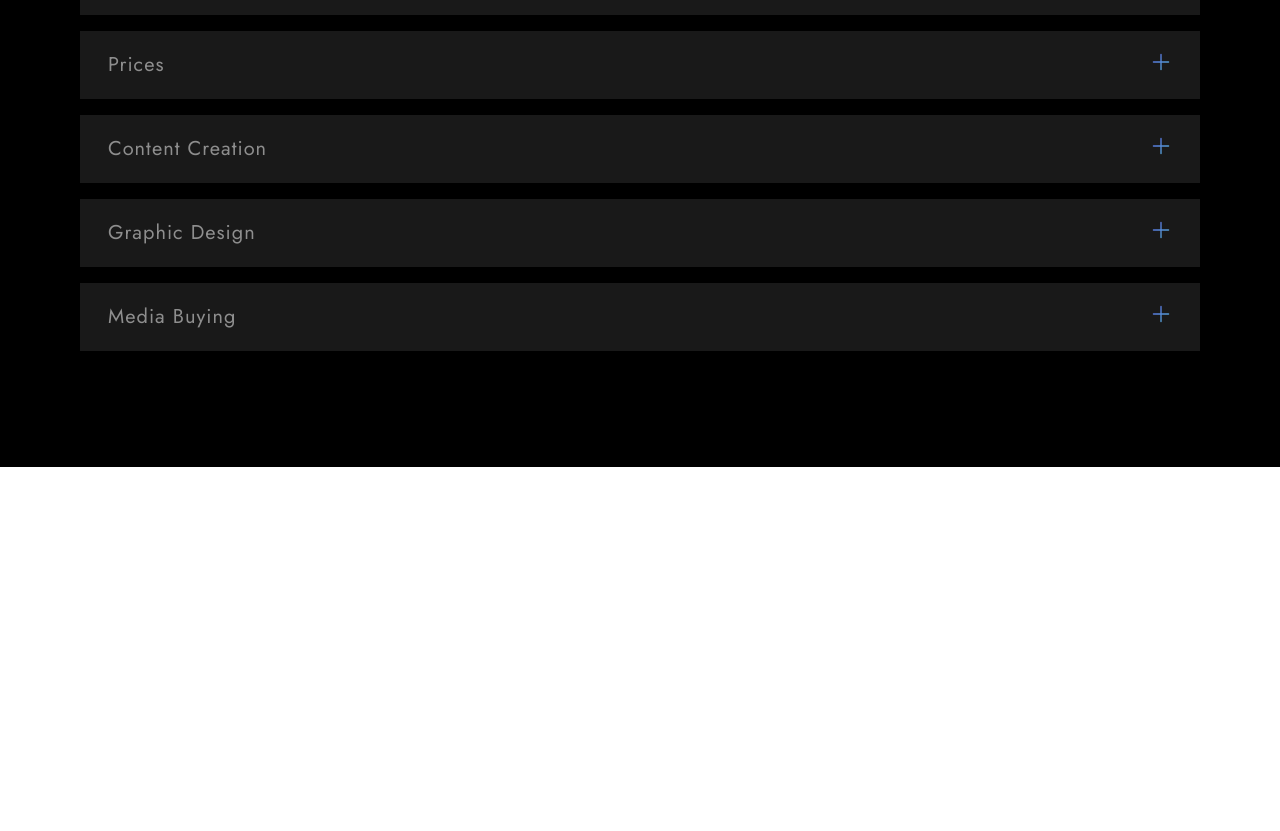
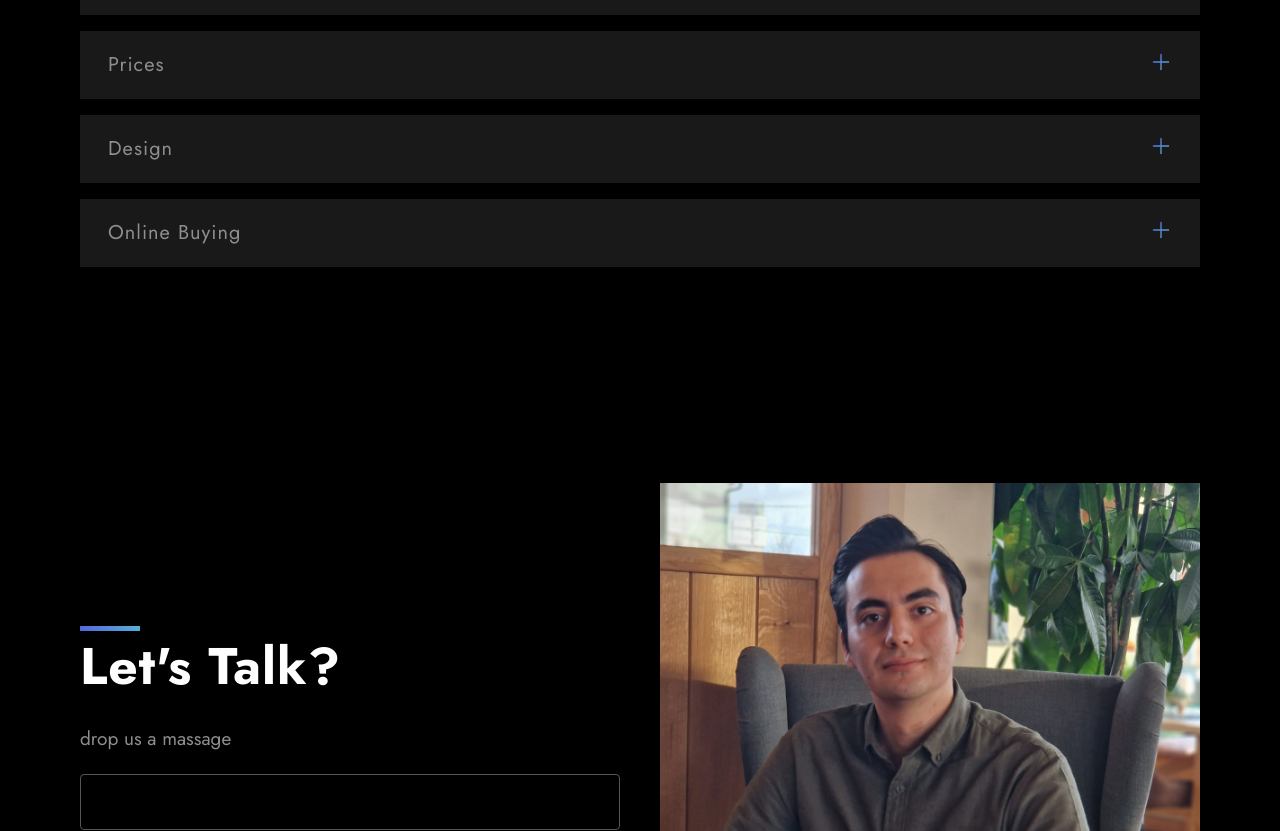
Before and after one commit to Amin979/dahham, a React (Create React App) app: page / in a window 1280 px wide. Shown: the part 3360-4191 px from the top of the page. Before the commit the page ends 3827 px from the top, so only its background shows below. Built offline with nearby package versions, Linux system fonts and the light colour scheme.

Commit message:
added Contact Page

```diff
--- a/package.json
+++ b/package.json
@@ -6,6 +6,7 @@
     "@testing-library/jest-dom": "^5.16.5",
     "@testing-library/react": "^13.4.0",
     "@testing-library/user-event": "^13.5.0",
+    "formik": "^2.4.5",
     "react": "^18.2.0",
     "react-dom": "^18.2.0",
     "react-icons": "^4.10.1",
--- a/src/App.js
+++ b/src/App.js
@@ -5,6 +5,7 @@ import Services from "./components/Services/Services";
 import About from "./components/About/About";
 import Qualities from "./components/Qualities/Qualities";
 import Features from "./components/Features/Features";
+import Contact from "./components/Contact/Contact";
 
 function App() {
     return (
@@ -14,6 +15,7 @@ function App() {
             <About/>
             <Qualities/>
             <Features/>
+            <Contact/>
         </div>
     );
 }
--- /dev/null
+++ b/src/components/Contact/Contact.css
@@ -0,0 +1,106 @@
+.contact .contact-content{
+    row-gap: 60px;
+}
+.contact .form-control{
+    height: 56px;
+    border: 1px solid #555;
+    border-radius: 4px;
+    background-color: var(--clr-black);
+    width: 100%;
+    margin-bottom: 0;
+    color: var(--clr-white);
+    font-family: inherit;
+    font-size: 18px;
+    padding-left: 20px;
+    padding-right: 20px;
+}
+.contact .form-control-text{
+    display: block;
+    font-size: 16px;
+    color: var(--clr-white);
+    text-align: left;
+    margin-bottom: 20px;
+    margin-top: 6px;
+}
+.contact .submit-btn{
+    background-color: var(--clr-robin-blue);
+    color: var(--clr-white);
+    text-transform: uppercase;
+    padding: 16px 32px;
+    letter-spacing: 1px;
+    border-radius: 3px;
+    margin-top: 10px;
+}
+.contact .submit-btn:hover{
+    background: rgb(87, 100, 222);
+    background: linear-gradient(45deg, rgba(87, 100, 222, 1) 0%, rgba(85, 179, 213, 1) 100%);
+}
+.contact .map-content{
+    margin-top: 80px;
+}
+
+.info{
+    margin-top: -10px;
+}
+.info .item{
+    padding: 40px;
+    cursor: pointer;
+    transition: var(--transition);
+    position: relative;
+}
+.info .item::after{
+    position: absolute;
+    content: "";
+    bottom: 0;
+    left: 50%;
+    transform: translateX(-50%);
+    width: 0%;
+    height: 5px;
+    background: rgb(87, 100, 222);
+    background: linear-gradient(45deg, rgba(87, 100, 222, 1) 0%, rgba(85, 179, 213, 1) 100%);
+    transition: var(--transition);
+}
+.info .item:hover::after{
+    width: 100%;
+}
+.info .item-info-text{
+    font-size: 25px;
+    margin-bottom: 10px;
+}
+.info .item-icon{
+    font-size: 45px;
+}
+.info .item-list{
+    row-gap: 30px;
+}
+.info .item-link{
+    margin-top: 18px;
+    display: inline-block;
+    transition: var(--transition);
+}
+.info .item:hover .item-link{
+    color: var(--clr-white);
+}
+
+@media screen and (min-width: 768px){
+    .info .item-list{
+        grid-template-columns: repeat(2, 1fr);
+        column-gap: 30px;
+    }
+}
+
+@media screen and (min-width: 1200px){
+    .info .item-list{
+        grid-template-columns: repeat(3, 1fr);
+        column-gap: 30px;
+    }
+}
+
+@media screen and (min-width: 992px){
+    .contact .contact-content{
+        grid-template-columns: repeat(2, 1fr);
+        column-gap: 40px;
+        row-gap: 0;
+        align-items: center;
+    }
+}
--- /dev/null
+++ b/src/components/Contact/Contact.jsx
@@ -0,0 +1,96 @@
+import React from 'react';
+import "./Contact.css";
+import images from '../../constants/images';
+import { Formik } from 'formik';
+import Info from './Info';
+import Map from './Map';
+
+const Contact = () => {
+    return (
+        <section className='contact section-p-top bg-black' id = "contact">
+            <div className='container'>
+                <div className='contact-content grid text-center'>
+                    <div className='contact-left'>
+                        <div className='section-t'>
+                            <h3>Let's Talk?</h3>
+                            <p className='text'> drop us a massage</p>
+                        </div>
+
+                        <Formik
+                            initialValues={{ name: "", email: '', address: '' }}
+                            validate={values => {
+                                const errors = {};
+
+                                if(!values.name){
+                                    errors.name = "Name is required";
+                                } else if(!/^[A-Za-z\s]*$/.test(values.name)){
+                                    errors.name = "Invalid name format";
+                                }
+
+                                if (!values.email) {
+                                    errors.email = 'Email is required';
+                                } else if (
+                                    !/^[A-Z0-9._%+-]+@[A-Z0-9.-]+\.[A-Z]{2,}$/i.test(values.email)
+                                ) {
+                                    errors.email = 'Invalid email address';
+                                }
+
+                                if(!values.address){
+                                    errors.address = "Address is required";
+                                }
+                                return errors;
+                            }}
+                            onSubmit={(values, { setSubmitting }) => {
+                                setTimeout(() => {
+                                    alert(JSON.stringify(values, null, 2));
+                                    setSubmitting(false);
+                                }, 400);
+                            }}
+                        >
+                            {({
+                                  values,
+                                  errors,
+                                  touched,
+                                  handleChange,
+                                  handleBlur,
+                                  handleSubmit,
+                                  isSubmitting,
+                                  /* and other goodies */
+                              }) => (
+                                <form onSubmit={handleSubmit}>
+                                    <div className='form-elem'>
+                                        <input type = "text" name = "name" onChange = {handleChange} onBlur = {handleBlur} value = {values.name} className = "form-control" />
+                                        <span className='form-control-text'>{errors.name && touched.name && errors.name}</span>
+                                    </div>
+
+                                    <div className='form-elem'>
+                                        <input type = "email" name = "email" onChange = {handleChange} onBlur = {handleBlur} value = {values.email} className = "form-control" />
+                                        <span className='form-control-text'>{errors.email && touched.email && errors.email}</span>
+                                    </div>
+
+                                    <div className='form-elem'>
+                                        <input type = "text" name = "address" onChange = {handleChange} onBlur = {handleBlur} value = {values.address} className = "form-control" />
+                                        <span className='form-control-text'>{errors.address && touched.address && errors.address}</span>
+                                    </div>
+
+                                    <div className='flex flex-start'>
+                                        <button type = "submit" disabled = {isSubmitting} className = "submit-btn">contact us</button>
+                                    </div>
+                                </form>
+                            )}
+                        </Formik>
+                    </div>
+
+                    <div className='contact-right'>
+                        <img src = {images.form_main_img} alt = "" />
+                    </div>
+                </div>
+            </div>
+
+            <Map />
+            <Info />
+        </section>
+    )
+}
+
+export default Contact
--- /dev/null
+++ b/src/components/Contact/Info.jsx
@@ -0,0 +1,33 @@
+import React from 'react';
+import "./Contact.css";
+import { BsArrowRightCircle } from 'react-icons/bs';
+import sections from '../../constants/data';
+
+const Info = () => {
+    return (
+        <div className='info bg-md-black section-p'>
+            <div className='container'>
+                <div className='info-content'>
+                    <div className='item-list grid text-center'>
+                        {
+                            sections.contact.map(contact => {
+                                return (
+                                    <div className='item bg-dark translate-effect' key = {contact.id}>
+                                        <span className='item-icon'>{contact.icon}</span>
+                                        <div className='item-info-text fw-5 text-white'>{contact.info}</div>
+                                        <p className='text'>{contact.text}</p>
+                                        <a href = "/" className='item-link text-grey'>
+                                            <BsArrowRightCircle size = {30} />
+                                        </a>
+                                    </div>
+                                )
+                            })
+                        }
+                    </div>
+                </div>
+            </div>
+        </div>
+    )
+}
+
+export default Info
--- /dev/null
+++ b/src/components/Contact/Map.jsx
@@ -0,0 +1,20 @@
+import React from 'react';
+import "./Contact.css";
+
+const Map = () => {
+    return (
+        <div className='map-content'>
+            {/* eslint-disable-next-line */}
+            <iframe src="https://www.google.com/maps/embed?pb=!1m18!1m12!1m3!1d670.3405605243572!2d37.13653423777765!3d36.20203961770576!2m3!1f0!2f0!3f0!3m2!1i1024!2i768!4f13.1!3m3!1m2!1s0x152ff9001d4f1437%3A0x5fc04fe405e02c44!2z2LTZiNmK2K3Zhtip!5e0!3m2!1sde!2sde!4v1707826880038!5m2!1sde!2sde" width="100%" height="450" style={{border:0}}></iframe>
+        </div>
+    )
+}
+
+export default Map
+
+//   <div className='map-content'>
+//             {/* eslint-disable-next-line */}
+//             <iframe src="2%204QA%2C%20UK!5e0!3m2!1sen!2snp!4v1660992980861!5m2!1sen!2snp" width="100%" height="450" style={{border:0}}></iframe>
+//         </div>
+
+//<iframe src="https://www.google.com/maps/embed?pb=!1m18!1m12!1m3!1d670.3405605243572!2d37.13653423777765!3d36.20203961770576!2m3!1f0!2f0!3f0!3m2!1i1024!2i768!4f13.1!3m3!1m2!1s0x152ff9001d4f1437%3A0x5fc04fe405e02c44!2z2LTZiNmK2K3Zhtip!5e0!3m2!1sde!2sde!4v1707826880038!5m2!1sde!2sde" width="600" height="450" style="border:0;" allowfullscreen="" loading="lazy" referrerpolicy="no-referrer-when-downgrade"></iframe>
--- a/src/constants/data.js
+++ b/src/constants/data.js
@@ -71,7 +71,7 @@ const features = [
     {
         id: 10,
         title: "contact us",
-        text: "For inquiries, our main location is in Aleppo, Al Malab Al Baldi, Dahham. Feel free to reach us via email at: [Insert Email Address]."
+        text: "For inquiries, our main location is in Aleppo, Al Malab Al Baldi, Dahham. Feel free to reach us via email at: dahhamcomp@gmail.com."
     },
     {
         id: 11,
@@ -82,22 +82,23 @@ const features = [
         id: 12,
         title: "Branding",
         text: "Lorem ipsum dolor sit amet, consectetur adipiscing elit. Mauris et elit vitae lectus convallis scelerisque. Cras vestibulum blandit lorem, at fringilla nisl sollicitudin ac. Nunc venenatis nec neque sed semper. Mauris viverra, sapien sed fringilla egestas, sem felis condimentum augue, vitae sodales sem metus in ex. Aenean massa velit, sollicitudin quis elementum sit amet, vehicula sed nunc."
+    }
+    {
+        id: 13,
+        title: "Design",
+        text: "Lorem ipsum dolor sit amet, consectetur adipiscing elit. Mauris et elit vitae lectus convallis scelerisque. Cras vestibulum blandit lorem, at fringilla nisl sollicitudin ac. Nunc venenatis nec neque sed semper. Mauris viverra, sapien sed fringilla egestas, sem felis condimentum augue, vitae sodales sem metus in ex. Aenean massa velit, sollicitudin quis elementum sit amet, vehicula sed nunc."
     },*/
     {
-        id: 13,
-        title: "Content Creation",
-        text: "Lorem ipsum dolor sit amet, consectetur adipiscing elit. Mauris et elit vitae lectus convallis scelerisque. Cras vestibulum blandit lorem, at fringilla nisl sollicitudin ac. Nunc venenatis nec neque sed semper. Mauris viverra, sapien sed fringilla egestas, sem felis condimentum augue, vitae sodales sem metus in ex. Aenean massa velit, sollicitudin quis elementum sit amet, vehicula sed nunc."
-    },
-    {
         id: 14,
-        title: "Graphic Design",
-        text: "Lorem ipsum dolor sit amet, consectetur adipiscing elit. Mauris et elit vitae lectus convallis scelerisque. Cras vestibulum blandit lorem, at fringilla nisl sollicitudin ac. Nunc venenatis nec neque sed semper. Mauris viverra, sapien sed fringilla egestas, sem felis condimentum augue, vitae sodales sem metus in ex. Aenean massa velit, sollicitudin quis elementum sit amet, vehicula sed nunc."
+        title: "Design",
+        text: "we specialize in crafting replacement parts for washing machines and similar appliances. Furthermore, we take pride in our ability to design and manufacture custom components, tailored to the specific preferences and requirements of our valued customers.\"\n" +
+            "\n" +
+            "Feel free to adjust it according to your preferences!"
     },
     {
         id: 15,
-        title: "Media Buying",
-        text: "Lorem ipsum dolor sit amet, consectetur adipiscing elit. Mauris et elit vitae lectus convallis scelerisque. Cras vestibulum blandit lorem, at fringilla nisl sollicitudin ac. Nunc venenatis nec neque sed semper. Mauris viverra, sapien sed fringilla egestas, sem felis condimentum augue, vitae sodales sem metus in ex. Aenean massa velit, sollicitudin quis elementum sit amet, vehicula sed nunc."
-    }
+        title: "Online Buying",
+        text: "For any inquiries or requests, feel free to utilize our contact form. Whether you have questions or wish to place an order, our contact form is the convenient way to get in touch and provide the necessary information."}
 ];
 
 const portfolio = [
@@ -170,20 +171,20 @@ const contact = [
     {
         id: 25,
         icon: <FaPhoneAlt style = {{ fill: gradient }} />,
-        info: "+425 235 712",
-        text: "Lorem ipsum dolor sit mattis amet consectetur adipiscing"
+        info: "+4917621496297",
+        text: "Call us"
     },
     {
         id: 26,
         icon: <FaEnvelopeOpen style = {{ fill: gradient }} />,
-        info: "solnhub@info.com",
-        text: "Lorem ipsum dolor sit mattis amet consectetur adipiscing"
+        info: "dahhamcomp@gmail.com",
+        text: "Send us an email"
     },
     {
         id: 27,
         icon: <FaMapMarkerAlt style = {{ fill: gradient }} />,
-        info: "United Kingdom, New Street",
-        text: "Lorem ipsum dolor sit mattis amet consectetur adipiscing"
+        info: "Syria, Al Malab Albaldi",
+        text: "Come for a visit!"
     }
 ]
 
```
Also changed, not shown: 1 other file (tests, documents, lock files or other folders).
